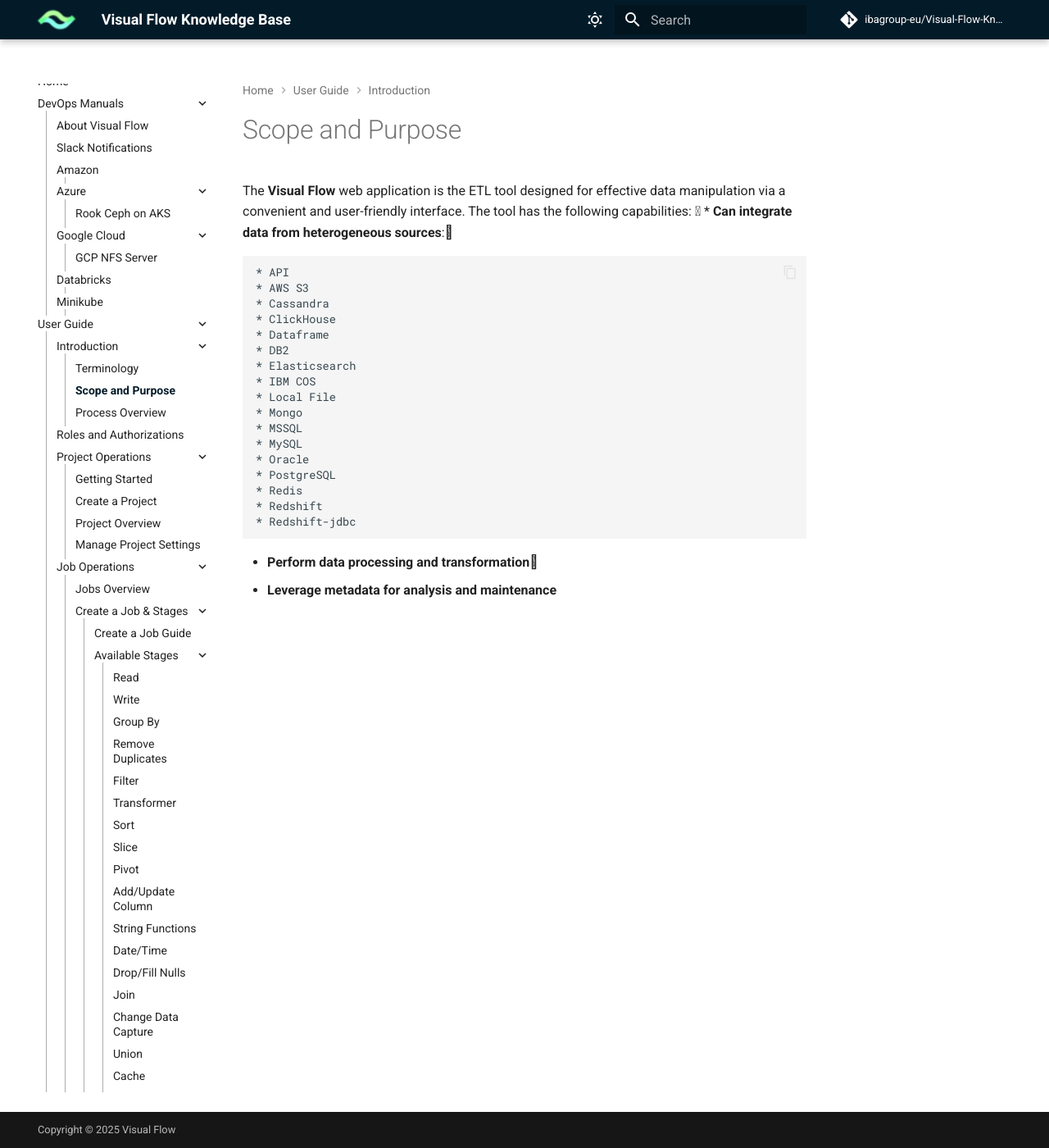
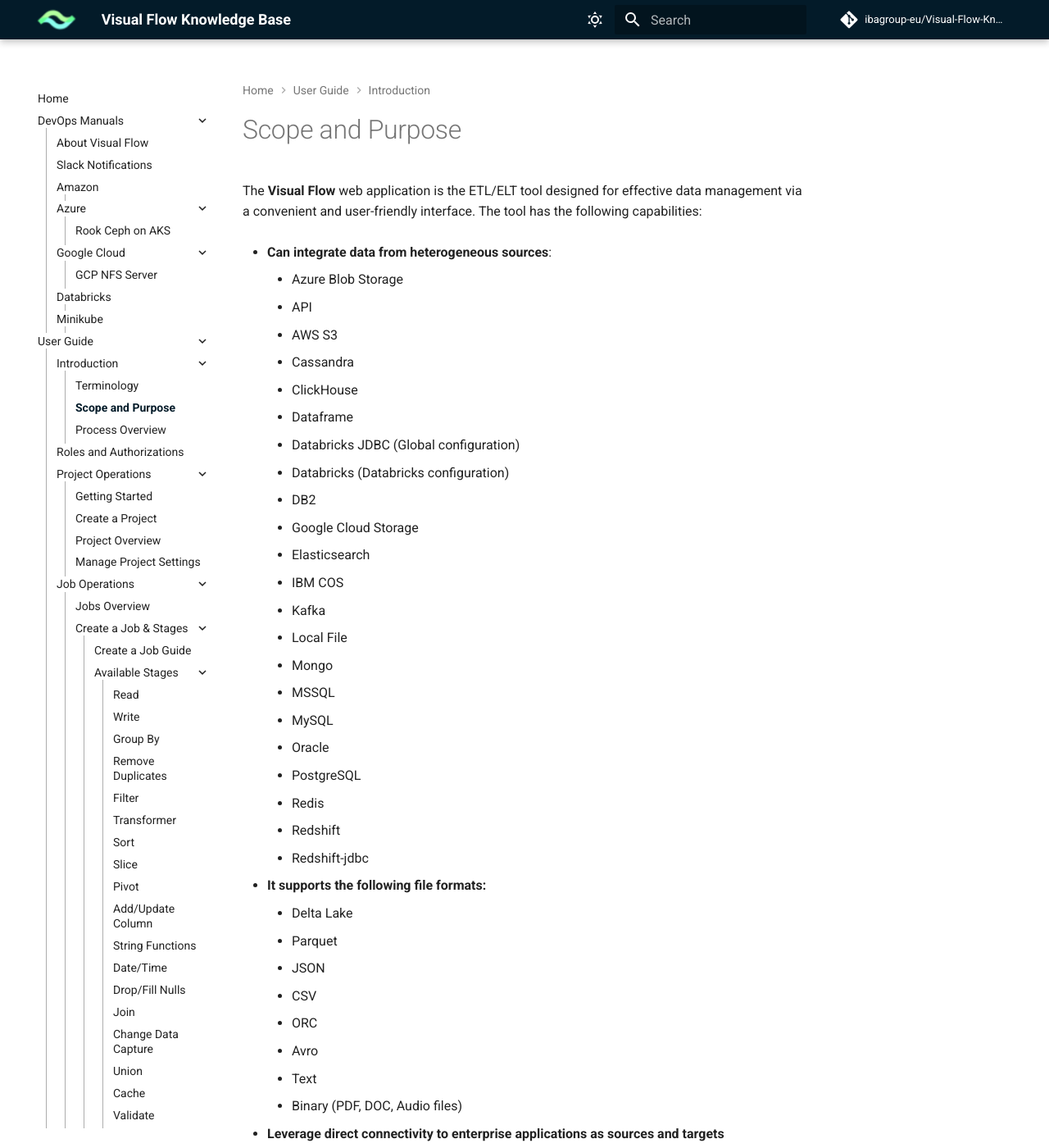
Before and after one commit to ibagroup-eu/Visual-Flow-Knowledge-Base, an MkDocs documentation site: the page built from docs/user-guide/introduction/scope-and-purpose.md, in a window 1280 px wide and 1400 px high. Shown: the whole window at 82% size. Built offline with MkDocs 1.6.1 and Material for MkDocs 9.7.7, drawn with Linux system fonts in a browser that asks for light colours; comment, search, counter and statistics services are not loaded; some of the changed text lies outside the part shown.

Commit message:
Update scope-and-purpose.md
Minor fixes. Changes for 1.5.0 & Databricks version

```diff
--- a/docs/user-guide/introduction/scope-and-purpose.md
+++ b/docs/user-guide/introduction/scope-and-purpose.md
@@ -1,16 +1,21 @@
 # Scope and Purpose
-The **Visual Flow** web application is the ETL tool designed for effective data manipulation via a convenient and user-friendly interface. The tool has the following capabilities:
-
-*   **Can integrate data from heterogeneous sources**:
+The **Visual Flow** web application is the ETL/ELT tool designed for effective data management via a convenient and user-friendly interface. The tool has the following capabilities:
 
+*   **Can integrate data from heterogeneous sources**:
+
+    * Azure Blob Storage
     * API
     * AWS S3
     * Cassandra
     * ClickHouse
     * Dataframe
+    * Databricks JDBC (Global configuration)
+    * Databricks (Databricks configuration)
     * DB2
+    * Google Cloud Storage
     * Elasticsearch
     * IBM COS
+    * Kafka
     * Local File
     * Mongo
     * MSSQL
@@ -21,5 +26,20 @@
     * Redshift
     * Redshift-jdbc
 
-*    **Perform data processing and transformation**
+*   **It supports the following file formats:**
+
+    * Delta Lake
+    * Parquet
+    * JSON
+    * CSV
+    * ORC
+    * Avro
+    * Text
+    * Binary (PDF, DOC, Audio files)
+
+*    **Leverage direct connectivity to enterprise applications as sources and targets**
+*    **Perform data processing and transformation**
+*    **Run custom code**
 *    **Leverage metadata for analysis and maintenance**
+*    **Allow to deploy in two configurations and run jobs in Spark/Kubernetes and Databricks environments respectively**
+*    **Leverage Generative AI capabilities via tasks like Parse text, Generate data, Transcribe, Generic task**
```
